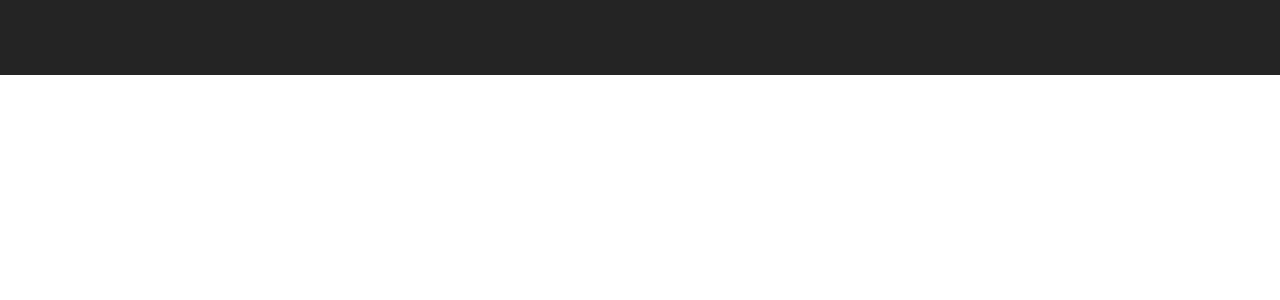
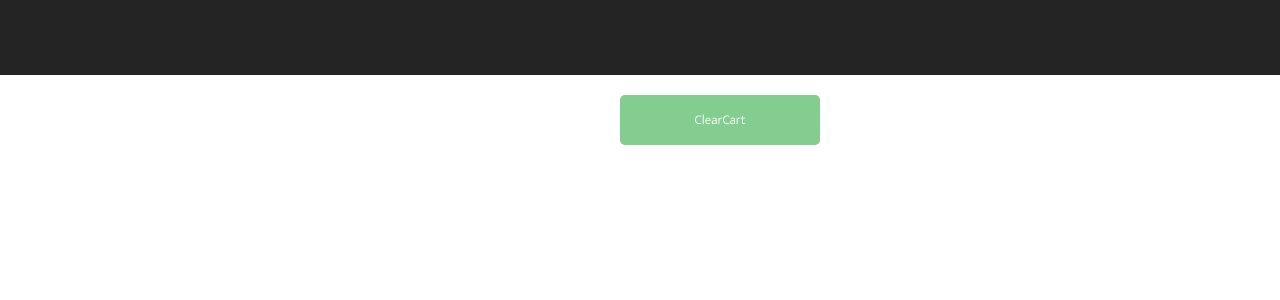
Before and after one commit to anandhu-as/shopping-cart, a React (Vite) app: page /cart in a window 1280 px wide. Shown: the top 300 px of the page. Built offline with nearby package versions, Linux system fonts and the light colour scheme.

Commit message:
managing products in cart

```diff
--- a/src/CartContext/CartContext.jsx
+++ b/src/CartContext/CartContext.jsx
@@ -27,9 +27,12 @@ export const CartProvider = ({ children }) => {
   const removeFromCart = (productId) => {
     setCartItems(cartItems.filter((item) => item.id !== productId));
   };
+  const ClearCart=()=>{
+    setCartItems([])
+  }
 
   return (
-    <CartContext.Provider value={{ AddToCart, cartItems, removeFromCart }}>
+    <CartContext.Provider value={{ClearCart, AddToCart, cartItems, removeFromCart }}>
       {children}
     </CartContext.Provider>
   );
--- a/src/Components/Cart/Cart.jsx
+++ b/src/Components/Cart/Cart.jsx
@@ -3,12 +3,13 @@ import { useContext } from "react";
 import { CartContext } from "../../CartContext/CartContext";
 import "../../Styles/Cart.css";
 const Cart = () => {
-  const { cartItems, removeFromCart } = useContext(CartContext);
+  const { cartItems, removeFromCart,ClearCart } = useContext(CartContext);
   const handleRemove = (productId) => {
     removeFromCart(productId);
   };
   return (
     <div>
+      <button className="clear-button" onClick={ClearCart}>ClearCart</button>
       {cartItems.map((product) => {
         return (
           <div key={product.id} className="product-container">
--- a/src/Styles/Cart.css
+++ b/src/Styles/Cart.css
@@ -24,3 +24,14 @@
   border-radius: 5px;
   cursor: pointer;
 }
+.clear-button{
+  background-color: rgb(131, 205, 144);
+  color: white;
+  border: none;
+  width: 200px;
+  height: 50px;
+  border-radius: 5px;
+  cursor: pointer;
+  margin-left: 620px;
+  margin-top: 20px;
+}
```
